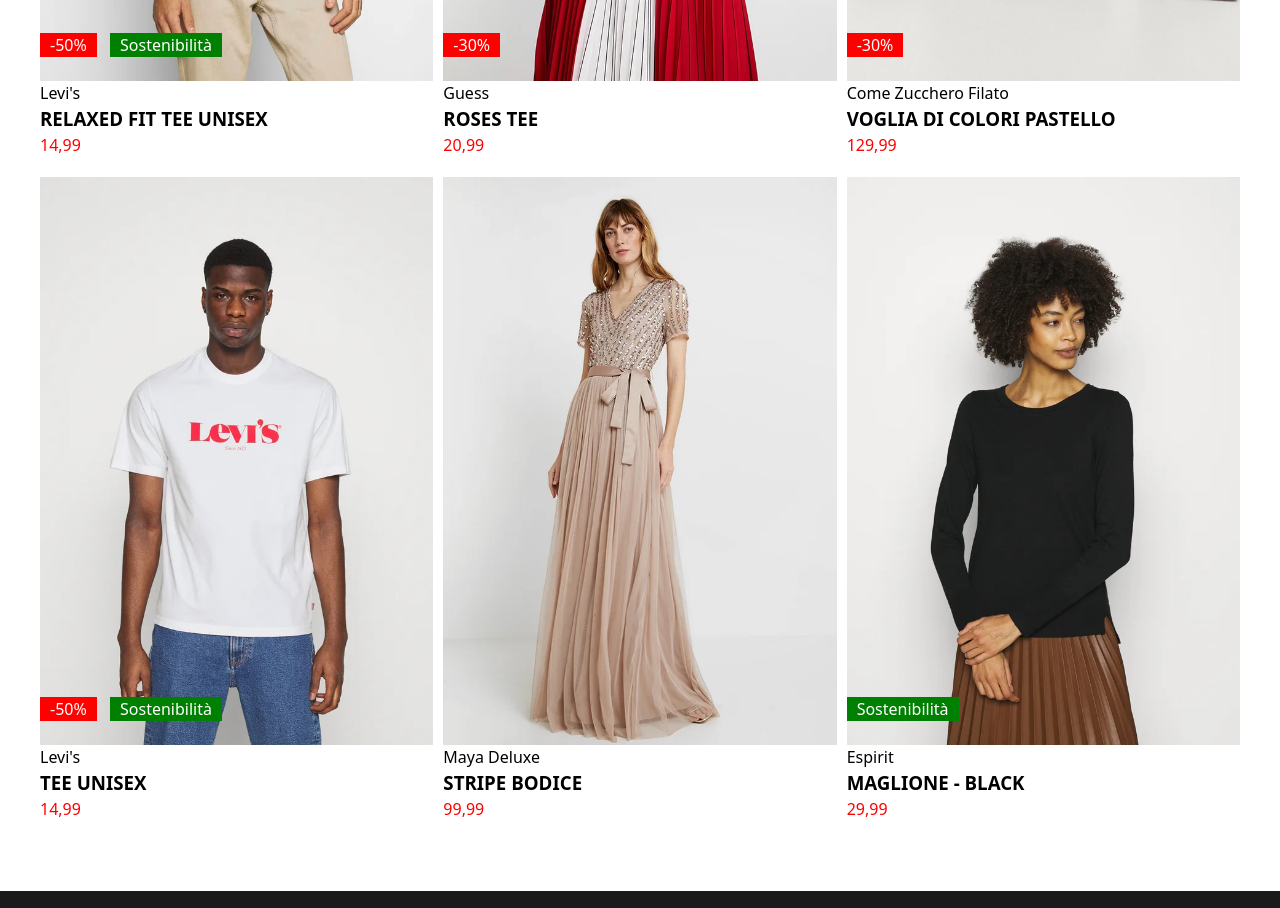
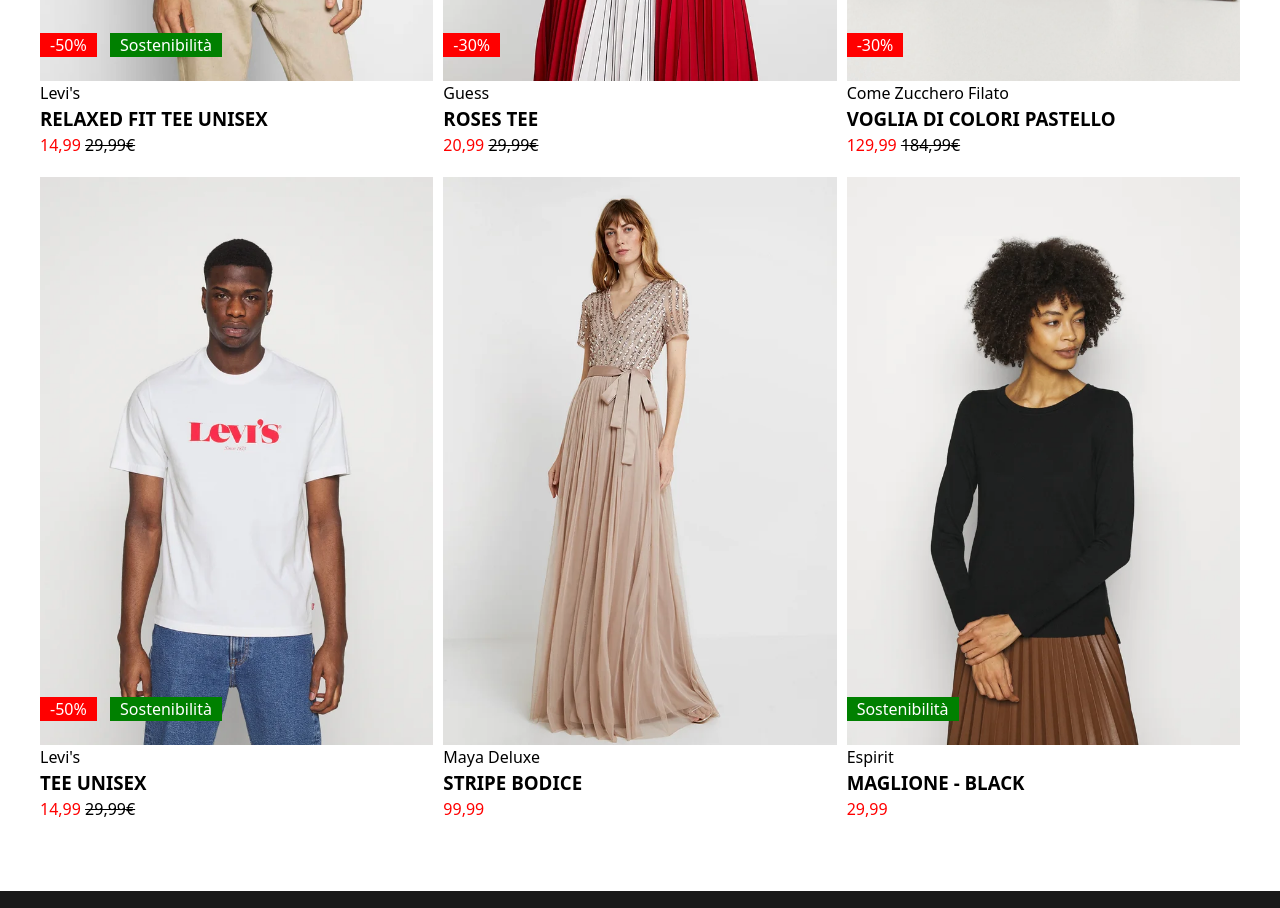
Before and after one commit to michelelongo97/html-css-boolando, a plain HTML site: page index.html in a window 1280 px wide. Shown: the part 600-1508 px from the top of the page. Drawn offline with Linux system fonts and the light colour scheme.

Commit message:
fix: product info

```diff
--- a/css/style.css
+++ b/css/style.css
@@ -14,6 +14,10 @@
 
 .red{
     color: red;
+}
+
+.line-through{
+    text-decoration: line-through;
 }
 
 /*general*/
--- a/index.html
+++ b/index.html
@@ -43,7 +43,8 @@
                 <div>
                     <p>Levi's</p>
                     <h3>RELAXED FIT TEE UNISEX</h3>
-                    <p class="red">14,99</p>
+                    <span class="red">14,99</span>
+                    <span class="line-through">29,99€</span>
                 </div>
 
             </div>
@@ -56,7 +57,8 @@
                 <div>
                     <p>Guess</p>
                     <h3>ROSES TEE</h3>
-                    <p class="red">20,99</p>
+                    <span class="red">20,99</span>
+                    <span class="line-through">29,99€</span>
                 </div>
             </div>
             <div class="column">
@@ -68,7 +70,8 @@
                 <div>
                     <p>Come Zucchero Filato</p>
                     <h3>VOGLIA DI COLORI PASTELLO</h3>
-                    <p class="red">129,99</p>
+                    <span class="red">129,99</span>
+                    <span class="line-through">184,99€</span>
                 </div>
             </div>
 
@@ -84,7 +87,8 @@
                 <div>
                     <p>Levi's</p>
                     <h3>TEE UNISEX</h3>
-                    <p class="red">14,99</p>
+                    <span class="red">14,99</span>
+                    <span class="line-through">29,99€</span>
                 </div>
 
             </div>
@@ -96,7 +100,7 @@
                 <div>
                     <p>Maya Deluxe</p>
                     <h3>STRIPE BODICE</h3>
-                    <p class="red">99,99</p>
+                    <span class="red">99,99</span>
                 </div>
 
             </div>
@@ -109,7 +113,7 @@
                 <div>
                     <p>Espirit</p>
                     <h3>MAGLIONE - BLACK</h3>
-                    <p class="red">29,99</p>
+                    <span class="red">29,99</span>
                 </div>
 
             </div>
```
